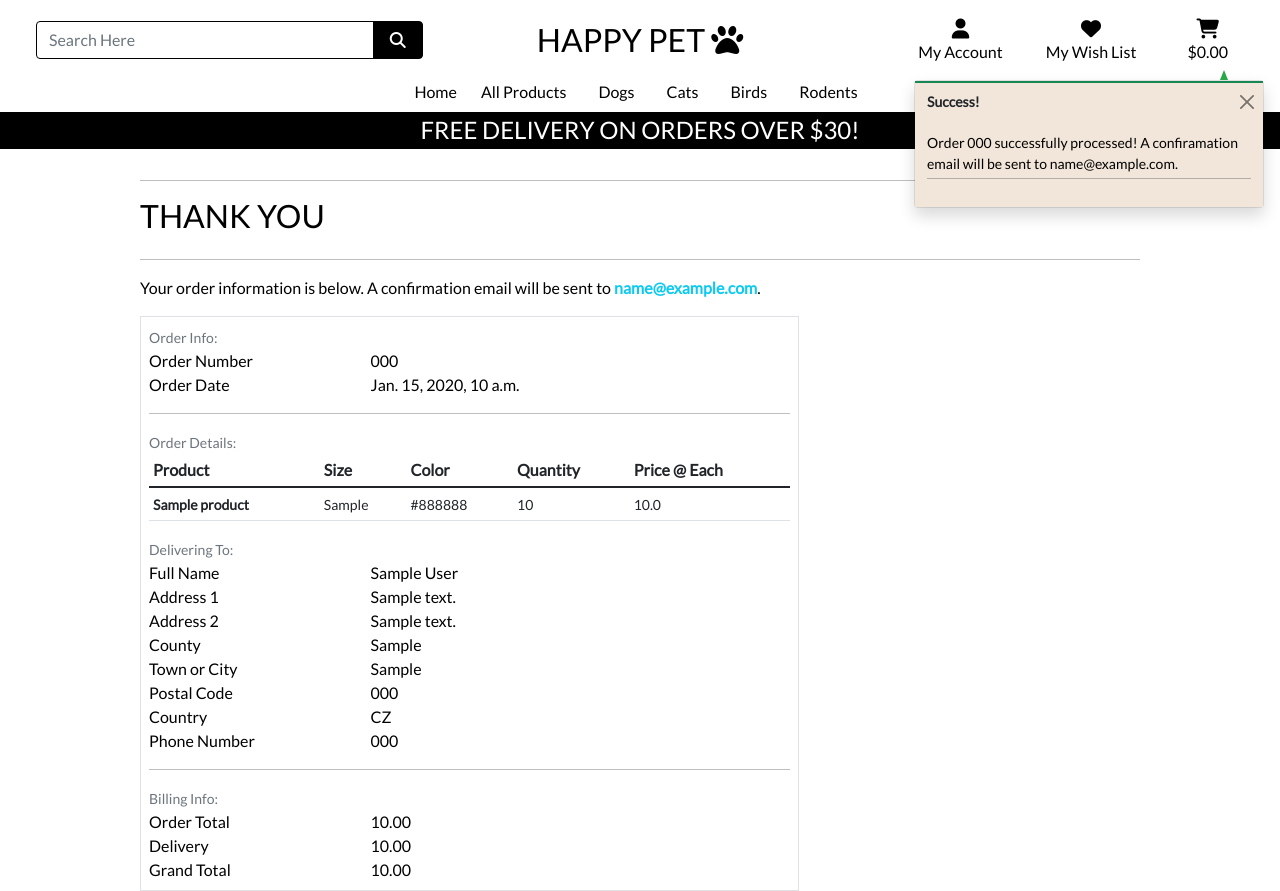
After one commit to Yasi92/Happy-Pet, a Django app: page /checkout/checkout_success/000 in a window 1280 px wide. The commit adds this page. Run offline with Django 3.2, Linux system fonts and the light colour scheme; tables that the repository leaves empty hold one stand-in row (values such as "Sample post"); some libraries are stand-ins or nearby versions.

Commit message:
Add loading spinner to checkout.html, Add order summary to checkout_success.html

```diff
--- a/checkout/__init__.py
+++ b/checkout/__init__.py
@@ -0,0 +1 @@
+default_app_config = 'checkout.apps.CheckoutConfig'
--- a/checkout/models.py
+++ b/checkout/models.py
@@ -37,7 +37,7 @@ class Order(models.Model):
 
 
     def update_total(self):
-        self.order_total = self.lineitems.aggregate(Sum('lineitem_total'))['lineitem_total__sum']
+        self.order_total = self.lineitems.aggregate(Sum('lineitem_total'))['lineitem_total__sum'] or 0
         if self.order_total < settings.FREE_DELIVERY_THRESHOLD:
             self.delivery_cost = self.order_total * settings.STANDARD_DELIVERY_PERCENTAGE/100
         else :
--- a/checkout/static/checkout/css/checkout.css
+++ b/checkout/static/checkout/css/checkout.css
@@ -48,3 +48,27 @@ select:invalid,
 .select option[value=""]{
   color: #aab7c4 !important;
 }
+
+
+#loading-overlay {
+	display: none;
+	position: fixed;
+  top: 0;
+  left: 0;
+  width: 100%;
+  height: 100%;
+  background: rgba(23, 162, 184, .85);
+  z-index: 9999;
+}
+
+.loading-spinner {
+	display: flex;
+  align-items: center;
+  justify-content: center;
+  margin: 0;
+  height: 100%;
+}
+
+.fa-spin-pulse.fa-2xl{
+  font-size: 3em;
+}
--- /dev/null
+++ b/checkout/templates/checkout/checkout_success.html
@@ -0,0 +1,232 @@
+{% extends "base.html" %}
+{% load static %}
+
+{% block extra_css %}
+    <link rel="stylesheet" href="{% static 'checkout/css/checkout.css' %}">
+{% endblock %}
+
+{% block page_header %}
+    <div class="container header-container">
+        <div class="row">
+            <div class="col"></div>
+        </div>
+    </div>
+{% endblock %}
+
+{% block content %}
+    <div class="overlay"></div>
+    <div class="container">
+        <div class="row">
+            <div class="col">
+                <hr>
+                <h2 class="logo-font mb-4">Thank You</h2>
+                <hr>
+                <p class="text-black">Your order information is below. A confirmation email will be sent to <strong class="text-info">{{ order.email }}</strong>.</p>
+            </div>
+        </div>
+
+        <div class="row">
+            <div class="col-12 col-lg-8">
+                <div class="order-confirmation-wrapper p-2 border">
+                    <div class="row">
+                        <div class="col">
+                            <small class="text-muted">Order Info:</small>
+                        </div>
+                    </div>
+
+                    <div class="row">
+                        <div class="col-12 col-md-4">
+                            <p class="mb-0 text-black font-weight-bold">Order Number</p>
+                        </div>
+                        <div class="col-12 col-md-8 text-md-right">
+                            <p class="mb-0">{{ order.order_number }}</p>
+                        </div>
+                    </div>
+
+                    <div class="row">
+                        <div class="col-12 col-md-4">
+                            <p class="mb-0 text-black font-weight-bold">Order Date</p>
+                        </div>
+                        <div class="col-12 col-md-8 text-md-right">
+                            <p class="mb-0">{{ order.date }}</p>
+                        </div>
+                    </div>
+
+                    <hr>
+                    <div class="row">
+                        <div class="col">
+                            <small class="text-muted">Order Details:</small>
+                        </div>
+                    </div>
+
+
+                    <div class="row">
+                        <div class="col-12">
+                            <table class="table table-sm">
+                                <thead>
+                                  <tr>
+                                    <th scope="col">Product</th>
+                                    <th scope="col">Size</th>
+                                    <th scope="col">Color</th>
+                                    <th scope="col">Quantity</th>
+                                    <th scope="col">Price @ Each</th>
+                                  </tr>
+                                </thead>
+                                <tbody>
+                                {% for item in order.lineitems.all %}
+                                  <tr>
+                                    <th scope="row">
+                                        <small>{{ item.product.name }}</small>
+                                    </th>
+                                    <td>
+                                        {% if item.product_size %}
+                                            <small>{{ item.product_size|title }}</small>
+                                        {% else %}
+                                        <small>-</small>
+                                        {% endif %}
+                                    </td>
+                                    <td>
+                                        {% if item.product_color %}
+                                            <small>{{ item.product_color|title }}</small>
+                                        {% else %}
+                                        <small>-</small>
+                                        {% endif %}
+                                    </td>
+                                    <td>
+                                        <small>{{ item.quantity }}</small>
+                                    </td>
+                                    <td>
+                                        <small>{{ item.product.price }}</small>
+                                    </td>
+                                  </tr>
+                                 {% endfor %}
+                                </tbody>
+
+                              </table>
+                        </div>
+                    </div>
+
+
+                    <div class="row">
+                        <div class="col">
+                            <small class="text-muted">Delivering To:</small>
+                        </div>
+                    </div>
+
+                    <div class="row">
+                        <div class="col-12 col-md-4">
+                            <p class="mb-0 text-black font-weight-bold">Full Name</p>
+                        </div>
+                        <div class="col-12 col-md-8 text-md-right">
+                            <p class="mb-0">{{ order.full_name }}</p>
+                        </div>
+                    </div>
+
+                    <div class="row">
+                        <div class="col-12 col-md-4">
+                            <p class="mb-0 text-black font-weight-bold">Address 1</p>
+                        </div>
+                        <div class="col-12 col-md-8 text-md-right">
+                            <p class="mb-0">{{ order.street_address1 }}</p>
+                        </div>
+                    </div>
+
+                    {% if order.street_address2 %}
+                    <div class="row">
+                        <div class="col-12 col-md-4">
+                            <p class="mb-0 text-black font-weight-bold">Address 2</p>
+                        </div>
+                        <div class="col-12 col-md-8 text-md-right">
+                            <p class="mb-0">{{ order.street_address1 }}</p>
+                        </div>
+                    </div>
+                    {% endif %}
+
+                    {% if order.county %}
+                    <div class="row">
+                        <div class="col-12 col-md-4">
+                            <p class="mb-0 text-black font-weight-bold">County</p>
+                        </div>
+                        <div class="col-12 col-md-8 text-md-right">
+                            <p class="mb-0">{{ order.county }}</p>
+                        </div>
+                    </div>
+                    {% endif %}
+
+                    <div class="row">
+                        <div class="col-12 col-md-4">
+                            <p class="mb-0 text-black font-weight-bold">Town or City</p>
+                        </div>
+                        <div class="col-12 col-md-8 text-md-right">
+                            <p class="mb-0">{{ order.town_or_city }}</p>
+                        </div>
+                    </div>
+
+                    {% if order.postcode %}
+                    <div class="row">
+                        <div class="col-12 col-md-4">
+                            <p class="mb-0 text-black font-weight-bold">Postal Code</p>
+                        </div>
+                        <div class="col-12 col-md-8 text-md-right">
+                            <p class="mb-0">{{ order.postcode }}</p>
+                        </div>
+                    </div>
+                    {% endif %}
+
+                    <div class="row">
+                        <div class="col-12 col-md-4">
+                            <p class="mb-0 text-black font-weight-bold">Country</p>
+                        </div>
+                        <div class="col-12 col-md-8 text-md-right">
+                            <p class="mb-0">{{ order.country }}</p>
+                        </div>
+                    </div>
+
+                    <div class="row">
+                        <div class="col-12 col-md-4">
+                            <p class="mb-0 text-black font-weight-bold">Phone Number</p>
+                        </div>
+                        <div class="col-12 col-md-8 text-md-right">
+                            <p class="mb-0">{{ order.phone_number }}</p>
+                        </div>
+                    </div>
+
+                    <hr>
+                    <div class="row">
+                        <div class="col">
+                            <small class="text-muted">Billing Info:</small>
+                        </div>
+                    </div>
+
+                    <div class="row">
+                        <div class="col-12 col-md-4">
+                            <p class="mb-0 text-black font-weight-bold">Order Total</p>
+                        </div>
+                        <div class="col-12 col-md-8 text-md-right">
+                            <p class="mb-0">{{ order.order_total }}</p>
+                        </div>
+                    </div>
+
+                    <div class="row">
+                        <div class="col-12 col-md-4">
+                            <p class="mb-0 text-black font-weight-bold">Delivery</p>
+                        </div>
+                        <div class="col-12 col-md-8 text-md-right">
+                            <p class="mb-0">{{ order.delivery_cost }}</p>
+                        </div>
+                    </div>
+
+                    <div class="row">
+                        <div class="col-12 col-md-4">
+                            <p class="mb-0 text-black font-weight-bold">Grand Total</p>
+                        </div>
+                        <div class="col-12 col-md-8 text-md-right">
+                            <p class="mb-0">{{ order.grand_total }}</p>
+                        </div>
+                    </div>
+                </div>
+            </div>
+        </div>
+
+    </div>
+{% endblock %}
--- a/checkout/urls.py
+++ b/checkout/urls.py
@@ -3,4 +3,5 @@ from . import views
 
 urlpatterns = [
     path('', views.checkout, name='checkout'),
+    path('checkout_success/<order_number>', views.checkout_success, name='checkout_success'),
 ]
--- a/checkout/views.py
+++ b/checkout/views.py
@@ -1,13 +1,15 @@
 from locale import currency
-from django.shortcuts import redirect, render, reverse
+from django.shortcuts import redirect, render, reverse, get_object_or_404
+
 from django.contrib import messages
 from django.conf import settings
 
 from happy_pet.settings import STRIPE_SECRET_KEY
 from .forms import OrderForm
 from profiles.forms import UserProfileForm
-from .models import Order, UserProfile
+from .models import Order, OrderLineItem, UserProfile
 from bag.contexts import bag_contents
+from products.models import Product
 
 import stripe
 
@@ -16,37 +18,130 @@ def checkout(request):
     stripe_public_key = settings.STRIPE_PUBLIC_KEY
     stripe_secret_key = settings.STRIPE_SECRET_KEY
 
-    profile = None
-    bag = request.session.get('bag', {})
-
-    if not bag:
-        messages.error(request, "There is nothing in your bag at the moment")
-        return redirect('products')
-    if request.user.is_authenticated:
-        profile = UserProfile.objects.get(user=request.user)
+    if request.method == "POST":
+        bag = request.session.get('bag', {})
 
 
-    current_bag = bag_contents(request)
-    total = current_bag['grand_total']
-    stripe_total = round(total * 100)
-    stripe.api_key = stripe_secret_key
-    intent = stripe.PaymentIntent.create(
-        amount = stripe_total,
-        currency = settings.STRIPE_CURRENCY,
-    )
+        form_data = {
+            'full_name': request.POST['full_name'],
+            'email': request.POST['email'],
+            'phone_number': request.POST['phone_number'],
+            'country': request.POST['country'],
+            'postcode': request.POST['postcode'],
+            'town_or_city': request.POST['town_or_city'],
+            'street_address1': request.POST['street_address1'],
+            'street_address2': request.POST['street_address2'],
+            'county': request.POST['county'],
+        }
+        order_form = OrderForm(form_data)
+        if order_form.is_valid():
+            order = order_form.save()
 
-    print(intent)
 
-    profile_update_form = UserProfileForm(instance=profile)
-    order_form = OrderForm(instance=profile)
+
+            for item_id, item_data in bag.items():
+                product = get_object_or_404(Product, pk=item_id)
+
+                if isinstance(item_data, int):
+                    order_line_item = OrderLineItem(
+                        order=order,
+                        product=product,
+                        quantity=item_data,
+                    )
+                    order_line_item.save()
+
+                else:
+                    if 'items_by_filter' in item_data:
+                        for item, quantity in item_data['items_by_filter'].items():
+                            size = item.split('_')[1]
+                            color = item.split('_')[2]
+                            order_line_item = OrderLineItem(
+                            order=order,
+                            product=product,
+                            quantity=quantity,
+                            product_size=size,
+                            product_color=color,
+                            )
+                            order_line_item.save()
+
+                    elif 'items_by_size' in item_data:
+
+                        for size, quantity in item_data['items_by_size'].items():
+
+                            order_line_item = OrderLineItem(
+                            order=order,
+                            product=product,
+                            quantity=quantity,
+                            product_size=size,
+                            )
+                            order_line_item.save()
+
+
+
+                    elif 'items_by_color' in item_data:
+                        for color, quantity in item_data['items_by_color'].items():
+
+                            order_line_item = OrderLineItem(
+                            order=order,
+                            product=product,
+                            quantity=quantity,
+                            product_color=color,
+                            )
+                            order_line_item.save()
+            request.session['save_info'] = 'save_info' in request.POST
+            return redirect(reverse('checkout_success', args=[order.order_number]))
+
+        else:
+            messages.error(request, 'There was an error with your form \
+                Please double check your information.')
+
+
+    else:
+
+        profile = None
+        bag = request.session.get('bag', {})
+
+        if not bag:
+            messages.error(request, "There is nothing in your bag at the moment")
+            return redirect('products')
+        if request.user.is_authenticated:
+            profile = UserProfile.objects.get(user=request.user)
+
+
+        current_bag = bag_contents(request)
+        total = current_bag['grand_total']
+        stripe_total = round(total * 100)
+        stripe.api_key = stripe_secret_key
+        intent = stripe.PaymentIntent.create(
+            amount = stripe_total,
+            currency = settings.STRIPE_CURRENCY,
+        )
+
+        order_form = OrderForm()
 
     template = 'checkout/checkout.html'
     context = {
         'order_form' : order_form,
         'profile' : profile,
-        'profile_update_form' : profile_update_form,
         'stripe_public_key' : stripe_public_key,
         'client_secret' : intent.client_secret,
     }
 
     return render(request, template, context)
+
+
+def checkout_success(request, order_number):
+    save_info = request.session.get('save_info')
+    order = get_object_or_404(Order, order_number=order_number)
+    messages.success(request, f'Order {order_number} successfully processed! \
+                        A confiramation email will be sent to {order.email}. ')
+
+    if 'bag' in request.session:
+        del request.session['bag']
+
+    template = 'checkout/checkout_success.html'
+    context = {
+        'order' : order,
+    }
+
+    return render(request, template, context)
```
Also changed, not shown: checkout/static/checkout/js/stripe_elements.js (+8 -4 lines), checkout/templates/checkout/checkout.html (+11 -1 lines).
